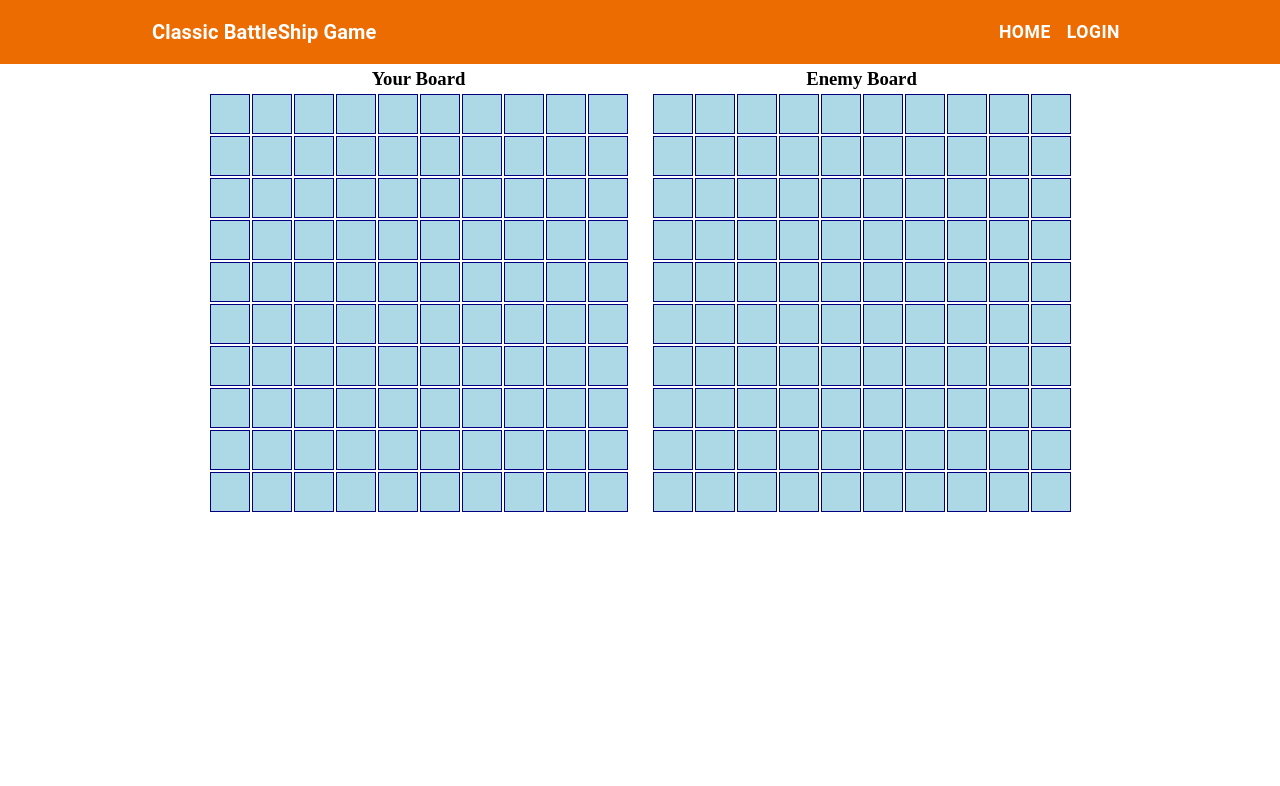
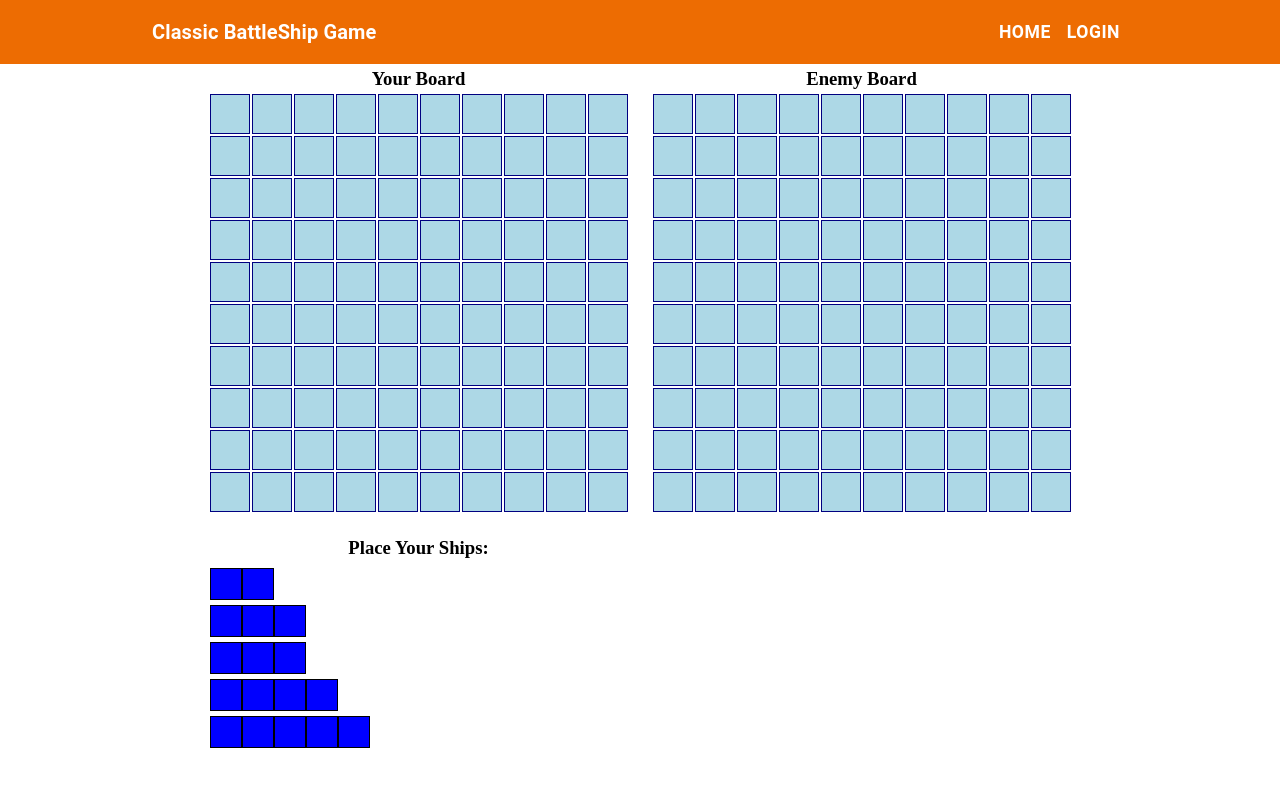
Before and after one commit to ErnAbr/battle-ship-game, a React (Vite) app in the folder client/: page / in a window 1280 px wide. Shown: the top 786 px of the page. Built offline with nearby package versions, Linux system fonts and the light colour scheme.

Commit message:
almost functional drag and drop

```diff
--- a/client/src/components/GameBoard/GameBoard.jsx
+++ b/client/src/components/GameBoard/GameBoard.jsx
@@ -1,16 +1,51 @@
 import styles from "./gameBoard.module.scss";
+import { useState } from "react";
+import {
+  calculateShipCoordinates,
+  isValidPlacement,
+} from "../../utils/helperFunctions.js";
 
-export const GameBoard = () => {
+export const GameBoard = ({ onShipPlaced }) => {
+  const [ships, setShips] = useState([]);
+
+  const handleDrop = (e, startCoordinate) => {
+    const shipSize = parseInt(e.dataTransfer.getData("ship-size"), 10);
+    const shipId = parseInt(e.dataTransfer.getData("ship-id"), 10);
+    const isHorizontal = true;
+
+    const newShipCoordinates = calculateShipCoordinates(
+      startCoordinate,
+      shipSize,
+      isHorizontal
+    );
+
+    if (isValidPlacement(newShipCoordinates, ships)) {
+      setShips((prevShips) => [...prevShips, ...newShipCoordinates]);
+
+      onShipPlaced(shipId);
+    } else {
+      console.log("Invalid ship placement.");
+    }
+  };
+
+  const handleDragOver = (e) => {
+    e.preventDefault();
+  };
+
   const gridCells = [...Array(100)].map((_, index) => {
     const row = String.fromCharCode(65 + Math.floor(index / 10));
     const col = (index % 10) + 1;
     const coordinate = `${row}${col}`;
 
+    const isShip = ships.includes(coordinate);
+
     return (
       <div
         key={coordinate}
-        className={styles.gridCell}
+        className={`${styles.gridCell} ${isShip ? styles.shipCell : ""}`}
         onClick={() => console.log(coordinate)}
+        onDrop={(e) => handleDrop(e, coordinate)}
+        onDragOver={handleDragOver}
       ></div>
     );
   });
--- a/client/src/components/GameBoard/gameBoard.module.scss
+++ b/client/src/components/GameBoard/gameBoard.module.scss
@@ -25,3 +25,10 @@
 .gridCell:hover {
   background-color: lightgray;
 }
+
+.shipCell {
+  background-color: blue;
+  display: flex;
+  justify-content: center;
+  align-items: center;
+}
--- /dev/null
+++ b/client/src/components/Ship/Ship.jsx
@@ -0,0 +1,18 @@
+import styles from "./ship.module.scss";
+
+export const Ship = ({ size, id }) => {
+  const handleDragStart = (e) => {
+    e.dataTransfer.setData("ship-size", size);
+    e.dataTransfer.setData("ship-id", id);
+  };
+
+  const shipCells = [...Array(size)].map((_, index) => (
+    <div key={index} className={styles.shipCell}></div>
+  ));
+
+  return (
+    <div className={styles.ship} draggable onDragStart={handleDragStart}>
+      {shipCells}
+    </div>
+  );
+};
--- /dev/null
+++ b/client/src/components/Ship/ship.module.scss
@@ -0,0 +1,11 @@
+.ship {
+  display: flex;
+  cursor: grab;
+}
+
+.shipCell {
+  width: 30px;
+  height: 30px;
+  background-color: blue;
+  border: 1px solid black;
+}
--- a/client/src/pages/Homepage/Homepage.jsx
+++ b/client/src/pages/Homepage/Homepage.jsx
@@ -1,10 +1,36 @@
+import { useState } from "react";
 import { GameBoard } from "../../components/GameBoard/GameBoard.jsx";
+import { Ship } from "../../components/Ship/Ship.jsx";
 import { SplitScreen } from "../../components/SplitScreen/SplitScreen.jsx";
+import styles from "./homepage.module.scss";
 
 export const Homepage = () => {
+  const [availableShips, setAvailableShips] = useState([
+    { size: 2, id: 1 },
+    { size: 3, id: 2 },
+    { size: 3, id: 3 },
+    { size: 4, id: 4 },
+    { size: 5, id: 5 },
+  ]);
+
+  const handleShipPlacement = (shipId) => {
+    setAvailableShips((prevShips) =>
+      prevShips.filter((ship) => ship.id !== shipId)
+    );
+  };
+
   return (
     <SplitScreen>
-      <GameBoard />
+      <div>
+        <GameBoard onShipPlaced={handleShipPlacement} />
+        <div className={styles.shipSelectionBoard}>
+          <h3>Place Your Ships:</h3>
+          {availableShips.map((ship) => (
+            <Ship key={ship.id} size={ship.size} id={ship.id} />
+          ))}
+        </div>
+      </div>
+
       <GameBoard />
     </SplitScreen>
   );
--- /dev/null
+++ b/client/src/pages/Homepage/homepage.module.scss
@@ -0,0 +1,6 @@
+.shipSelectionBoard {
+  margin-top: 20px;
+  display: flex;
+  flex-direction: column;
+  gap: 5px;
+}
--- /dev/null
+++ b/client/src/utils/helperFunctions.js
@@ -0,0 +1,30 @@
+export const calculateShipCoordinates = (
+  startCoordinate,
+  size,
+  isHorizontal = true
+) => {
+  const row = startCoordinate.charAt(0);
+  const col = parseInt(startCoordinate.slice(1), 10);
+
+  let shipCoordinates = [];
+
+  if (isHorizontal) {
+    // Horizontal placement
+    for (let i = 0; i < size; i++) {
+      shipCoordinates.push(`${row}${col + i}`);
+    }
+  } else {
+    // Vertical placement
+    const newRowStart = row.charCodeAt(0);
+    for (let i = 0; i < size; i++) {
+      const newRow = String.fromCharCode(newRowStart + i);
+      shipCoordinates.push(`${newRow}${col}`);
+    }
+  }
+
+  return shipCoordinates;
+};
+
+export const isValidPlacement = (shipCoordinates, placedShips) => {
+  return shipCoordinates.every((coord) => !placedShips.includes(coord));
+};
```
